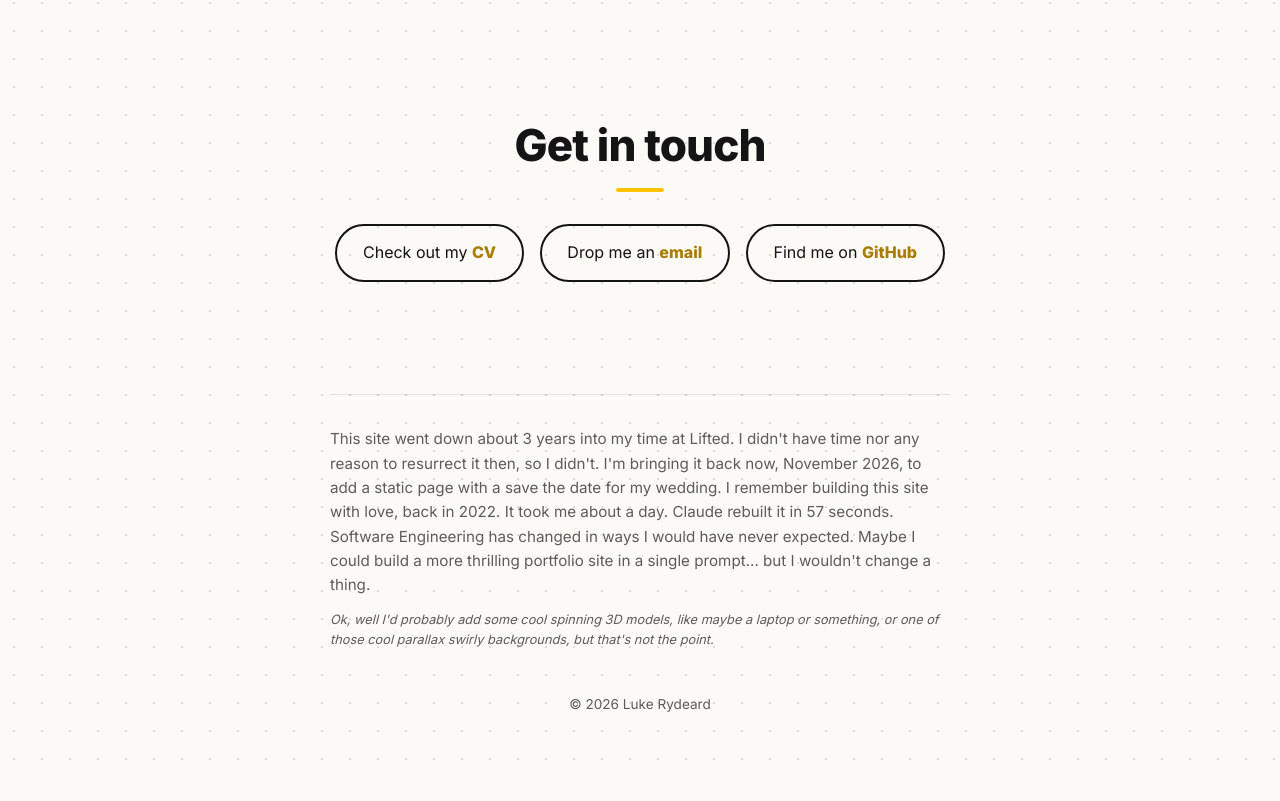
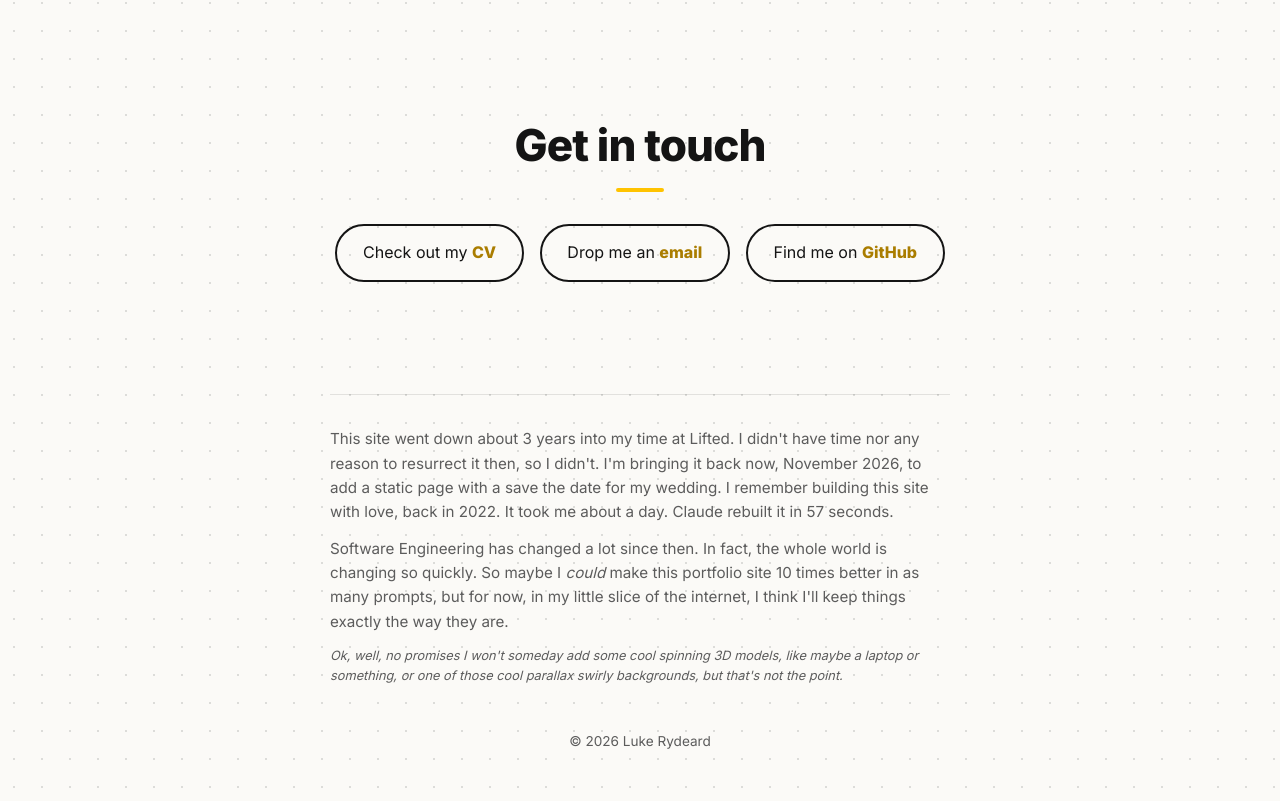
Before and after one commit to Rydeard/rydeard.github.io, an Astro site: page / in a window 1280 px wide. Shown: the part 2755-3556 px from the top of the page. Before the commit the page ends 3519 px from the top, so only its background shows below. Built offline with nearby package versions, Linux system fonts and the light colour scheme; Astro itself is replaced by a stand-in of ours.

Commit message:
Reword epilogue
Co-Authored-By: Claude Opus 5.5 <noreply@anthropic.com>

```diff
--- a/src/pages/index.astro
+++ b/src/pages/index.astro
@@ -99,12 +99,16 @@ const year = new Date().getFullYear();
           This site went down about 3 years into my time at Lifted. I didn't have time nor any reason to resurrect it
           then, so I didn't. I'm bringing it back now, November 2026, to add a static page with a save the date for my
           wedding. I remember building this site with love, back in 2022. It took me about a day. Claude rebuilt it in
-          57 seconds. Software Engineering has changed in ways I would have never expected. Maybe I could build a more
-          thrilling portfolio site in a single prompt... but I wouldn't change a thing.
+          57 seconds.
+        </p>
+        <p>
+          Software Engineering has changed a lot since then. In fact, the whole world is changing so quickly. So maybe I
+          <em>could</em> make this portfolio site 10 times better in as many prompts, but for now, in my little slice of
+          the internet, I think I'll keep things exactly the way they are.
         </p>
         <p class="aside">
-          Ok, well I'd probably add some cool spinning 3D models, like maybe a laptop or something, or one of those cool
-          parallax swirly backgrounds, but that's not the point.
+          Ok, well, no promises I won't someday add some cool spinning 3D models, like maybe a laptop or something, or one
+          of those cool parallax swirly backgrounds, but that's not the point.
         </p>
       </aside>
     </main>
```
